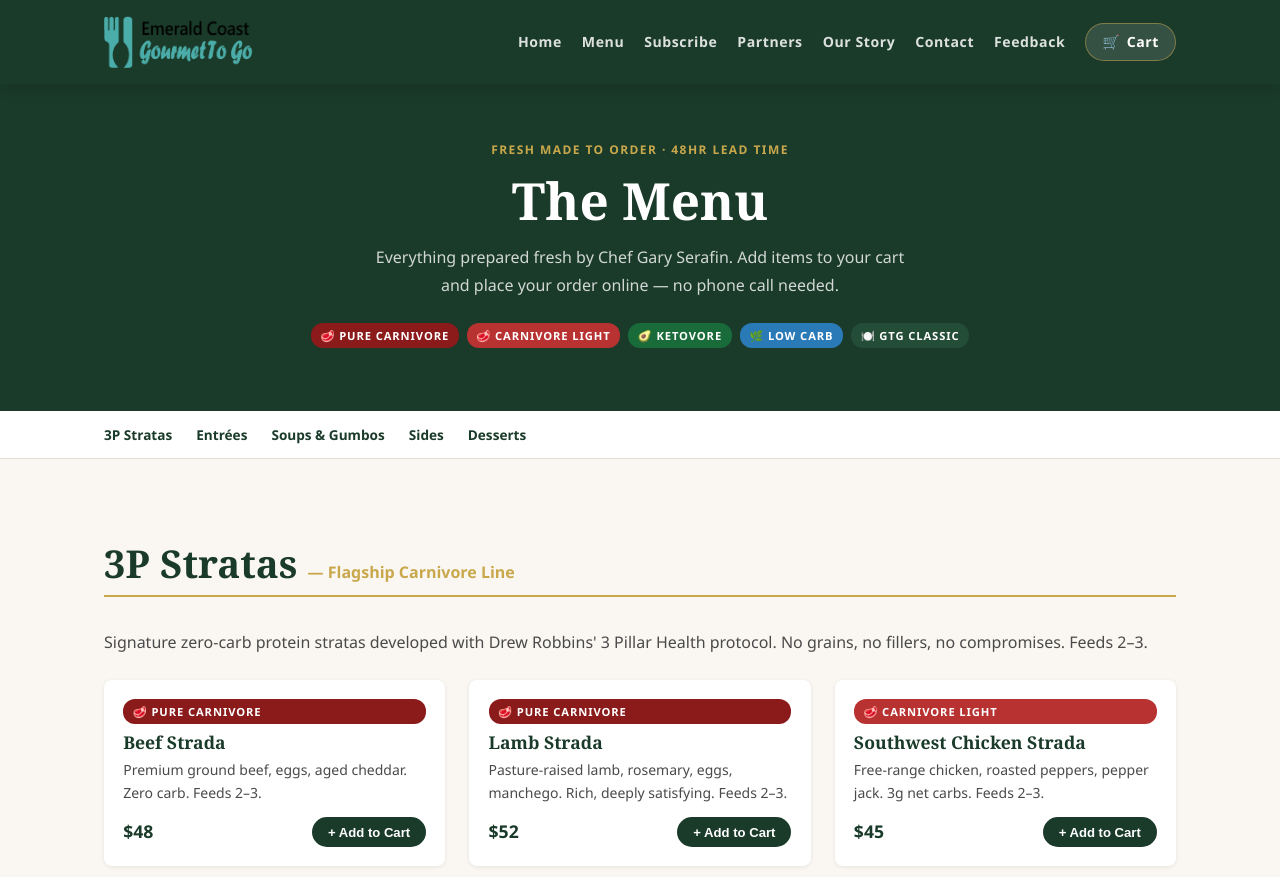
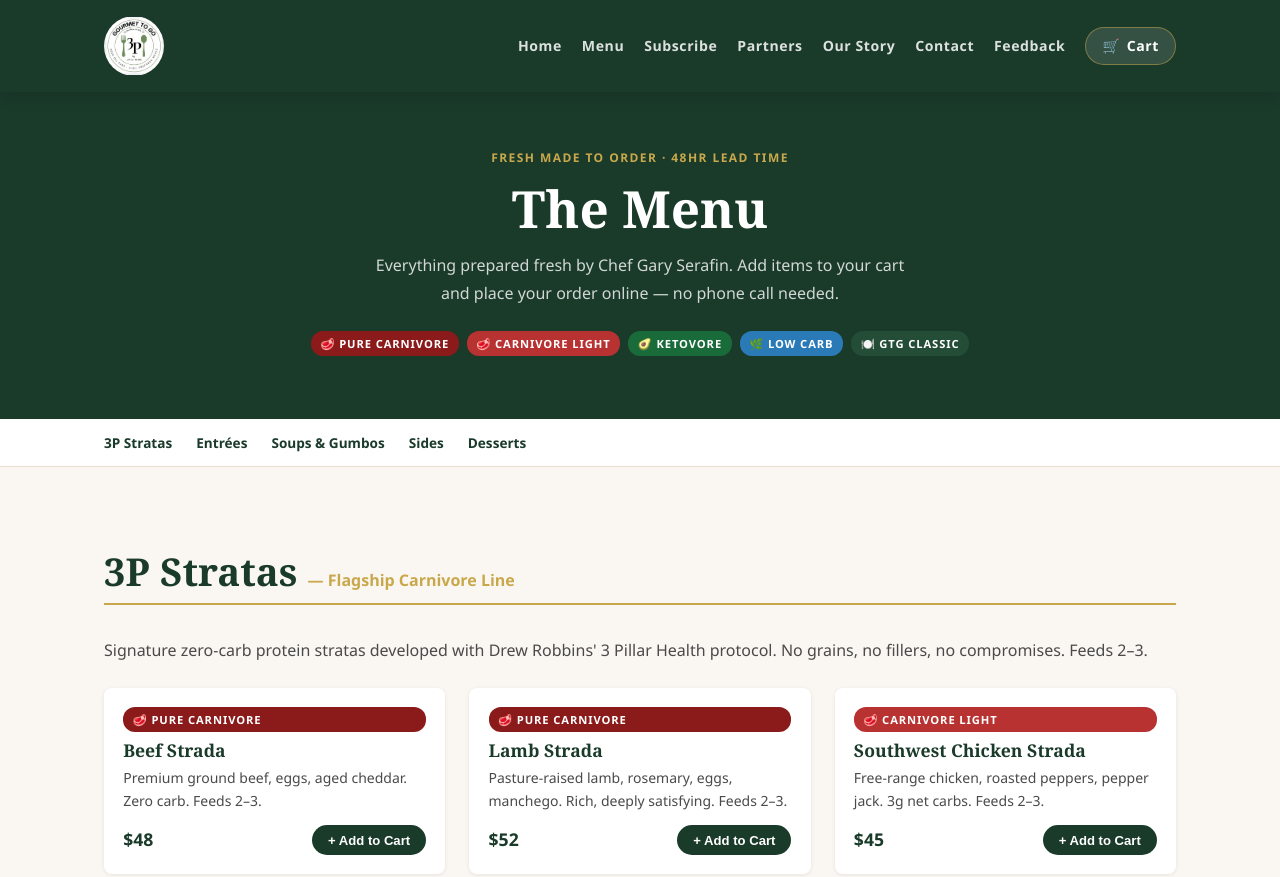
Before and after one commit to drewrobbins/gtg-website, a website: page menu.html in a window 1280 px wide. Shown: the top 877 px of the page. Drawn offline with Linux system fonts and the light colour scheme.

Commit message:
Update to new GTG badge logo across all pages

```diff
--- a/menu.html
+++ b/menu.html
@@ -10,7 +10,7 @@
 
 <nav class="nav">
   <div class="nav-inner">
-    <a class="nav-logo" href="index.html"><img src="images/gourmet-to-go-logo1.png" alt="Gourmet To Go" /></a>
+    <a class="nav-logo" href="index.html"><img src="images/gtg-logo-badge.jpg" alt="Gourmet To Go" /></a>
     <ul class="nav-links">
       <li><a href="index.html">Home</a></li>
       <li><a href="menu.html">Menu</a></li>
--- a/style.css
+++ b/style.css
@@ -55,7 +55,7 @@ p { margin-bottom: 1rem; color: var(--text-mid); }
 /* ── Nav ── */
 .nav { background: var(--emerald); padding: 1rem 0; position: sticky; top: 0; z-index: 100; box-shadow: var(--shadow-md); }
 .nav-inner { display: flex; align-items: center; justify-content: space-between; max-width: 1120px; margin: 0 auto; padding: 0 1.5rem; }
-.nav-logo img { height: 52px; }
+.nav-logo img { height: 60px; width: 60px; object-fit: contain; border-radius: 50%; }
 .nav-links { display: flex; gap: 1.25rem; list-style: none; align-items: center; }
 .nav-links a { color: rgba(255,255,255,.85); font-size: .88rem; font-weight: 600; letter-spacing: .04em; transition: color var(--transition); }
 .nav-links a:hover { color: var(--gold); }
```
Also changed, not shown: about.html (+1 -1 lines), contact.html (+1 -1 lines), feedback.html (+1 -1 lines), index.html (+1 -1 lines), order.html (+1 -1 lines), partners.html (+1 -1 lines), subscribe.html (+1 -1 lines), images/gtg-logo-badge.jpg (added).
